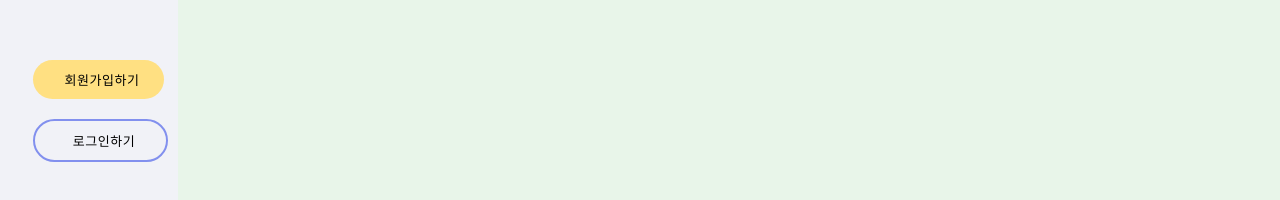
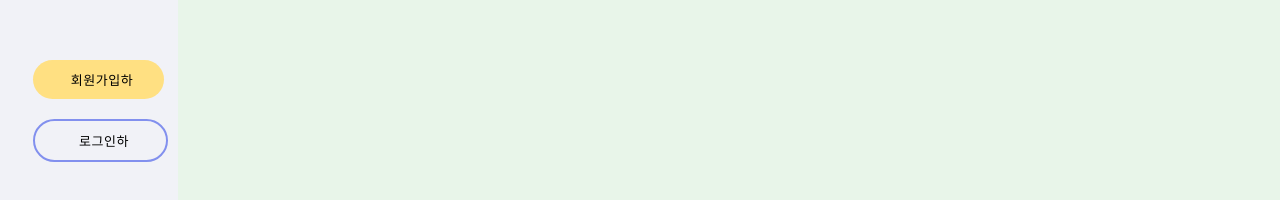
Before and after one commit to sungjin417/g5_front, a React (Create React App) app: page / in a window 1280 px wide. Shown: the part 570-770 px from the top of the page. Built offline with nearby package versions, Linux system fonts and the light colour scheme.

Commit message:
front_ID_PW

```diff
--- a/src/App.js
+++ b/src/App.js
@@ -1,4 +1,3 @@
-
 import { Route, Routes, BrowserRouter, Navigate } from "react-router-dom";
 import ChatBot from "./chat/ChatBot";
 import MainForm from "./common/commonForm/mainform";
--- a/src/common/commonForm/SideBar.jsx
+++ b/src/common/commonForm/SideBar.jsx
@@ -281,15 +281,15 @@ const SideBar = ({
               $isSignUp={true}
               onClick={handleSignUpClick}
             >
-              <TextWrapper>회원가입하기</TextWrapper>
+              <TextWrapper>회원가입하</TextWrapper>
             </AuthButton>
             <AuthButton onClick={handleLoginClick}>
-              <TextWrapper>로그인하기</TextWrapper>
+              <TextWrapper>로그인하</TextWrapper>
             </AuthButton>
           </>
         ) : (
           <AuthButton $isFirstAuth={true} onClick={handleLogout}>
-            <TextWrapper>로그아웃</TextWrapper>
+            <TextWrapper>로그아</TextWrapper>
           </AuthButton>
         )}
       </Menu>
```
